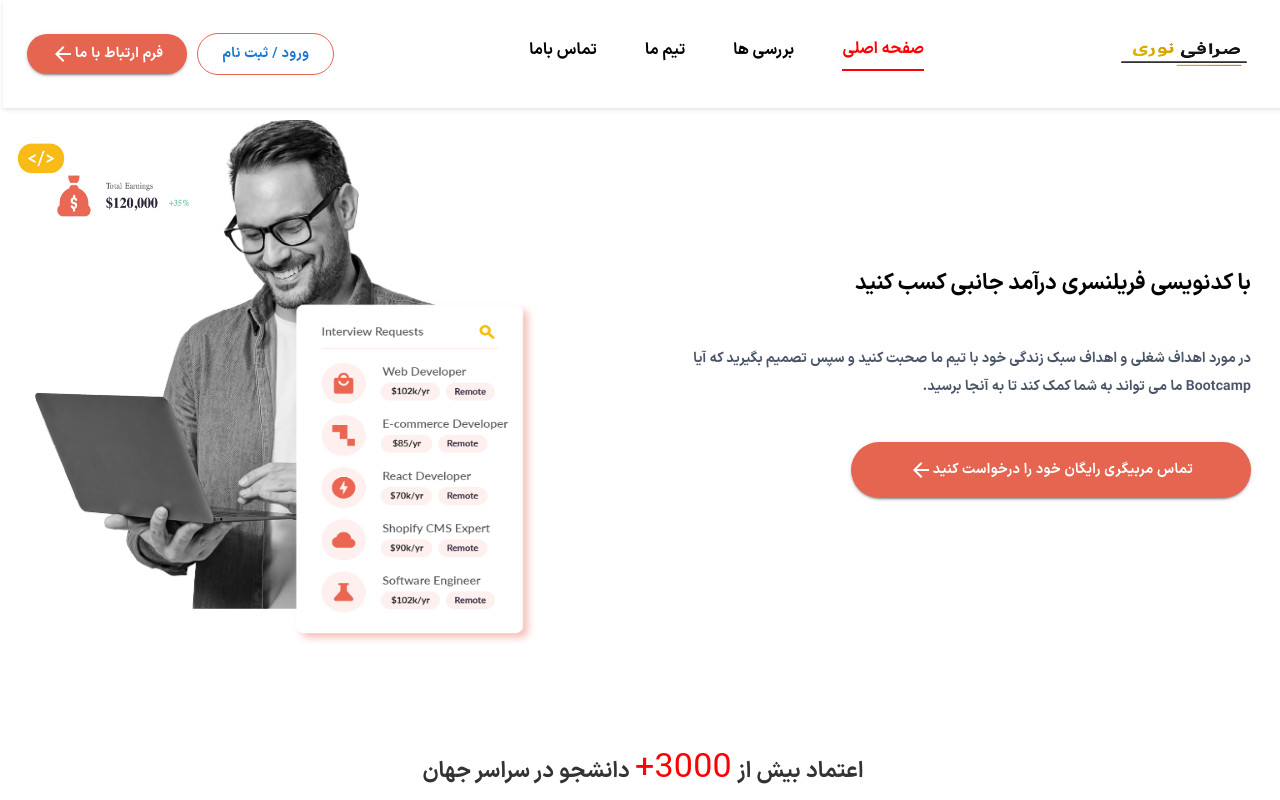
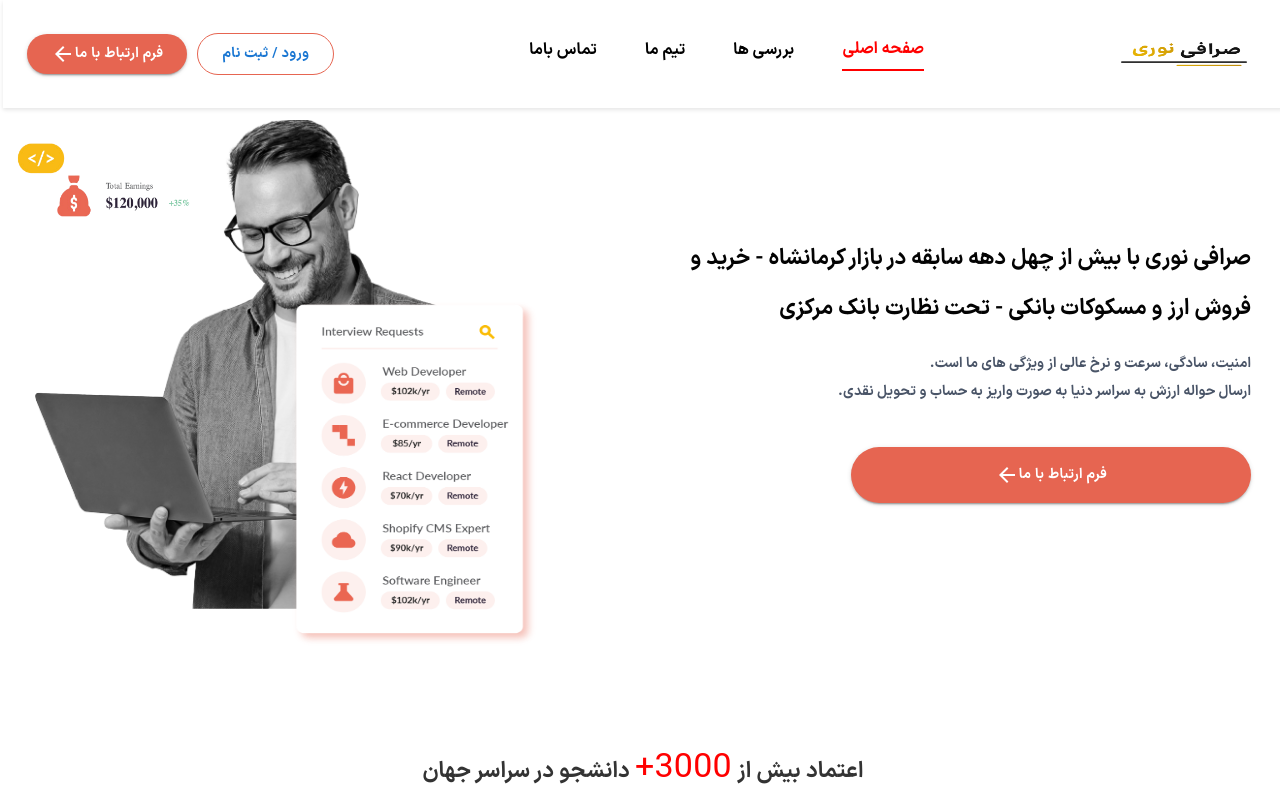
Before and after one commit to mohammadsohrabi2021/landingMantrayou, a Next.js app: page / in a window 1280 px wide. Shown: the top 800 px of the page. Built offline with nearby package versions, Linux system fonts and the light colour scheme.

Commit message:
update component LandingBanner done

```diff
--- a/components/template/LandingBanner.jsx
+++ b/components/template/LandingBanner.jsx
@@ -21,11 +21,12 @@ function LandingBanner() {
           variant="h3"
           color={"#030303"}
           fontSize={"22px"}
-          lineHeight={{xs:'40px',sm:"90px"}}
+          lineHeight={{xs:'40px',sm:"50px"}}
           fontFamily={"iran-sans"}
           fontWeight={"bold"}
+          maxWidth={'80%'}
         >
-          با کدنویسی فریلنسری درآمد جانبی کسب کنید
+        صرافی نوری با بیش از چهل دهه سابقه در بازار کرمانشاه - خرید و فروش ارز و مسکوکات بانکی - تحت نظارت بانک مرکزی
         </Typography>
         <Typography
           maxWidth={"585px"}
@@ -36,9 +37,8 @@ function LandingBanner() {
           color={"#4a5568"}
           variant="body1"
         >
-          در مورد اهداف شغلی و اهداف سبک زندگی خود با تیم ما صحبت کنید و سپس
-          تصمیم بگیرید که آیا Bootcamp ما می تواند به شما کمک کند تا به آنجا
-          برسید.
+         امنیت، سادگی، سرعت و نرخ عالی از ویژگی های ما است.<br/>
+ارسال حواله ارزش به سراسر دنیا به صورت واریز به حساب و تحویل نقدی.
         </Typography>
         <Button
           variant="contained"
@@ -55,7 +55,7 @@ function LandingBanner() {
             },
           }}
         >
-          تماس مربیگری رایگان خود را درخواست کنید <ArrowBackIcon />
+         فرم ارتباط با ما<ArrowBackIcon />
         </Button>
       </Grid>
       <Box
```
